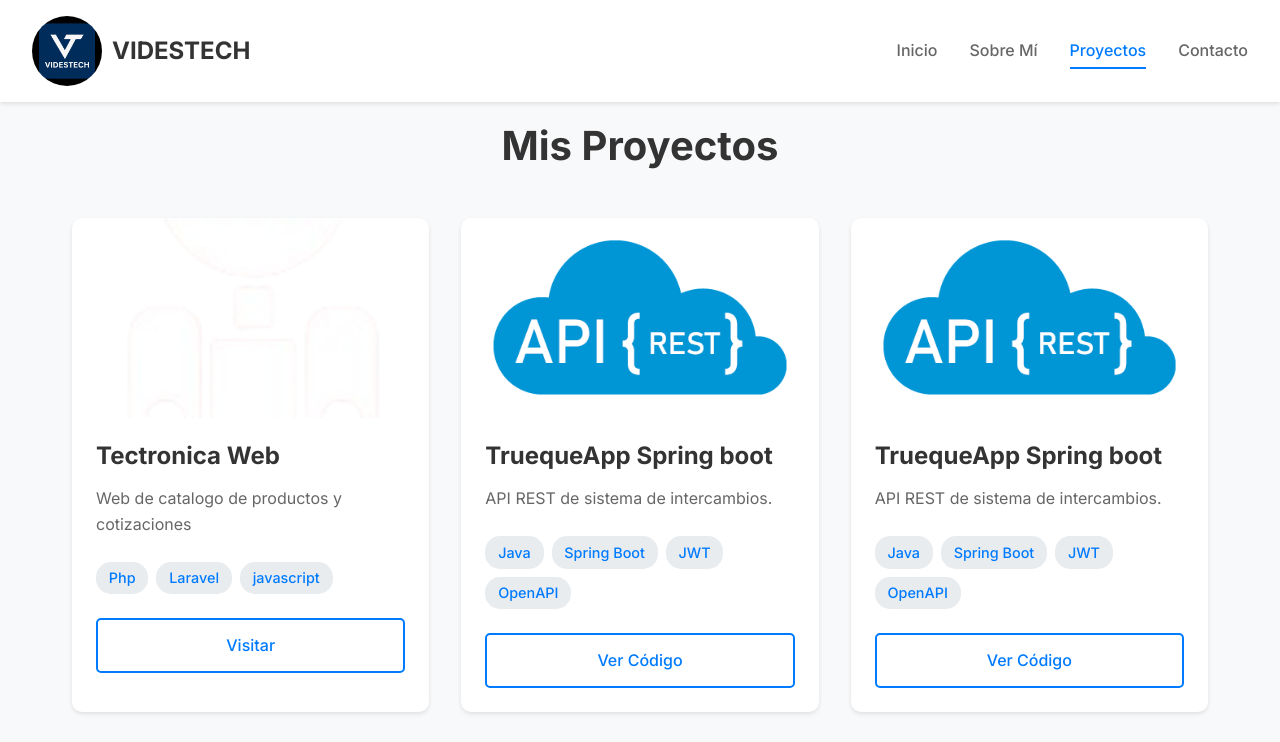
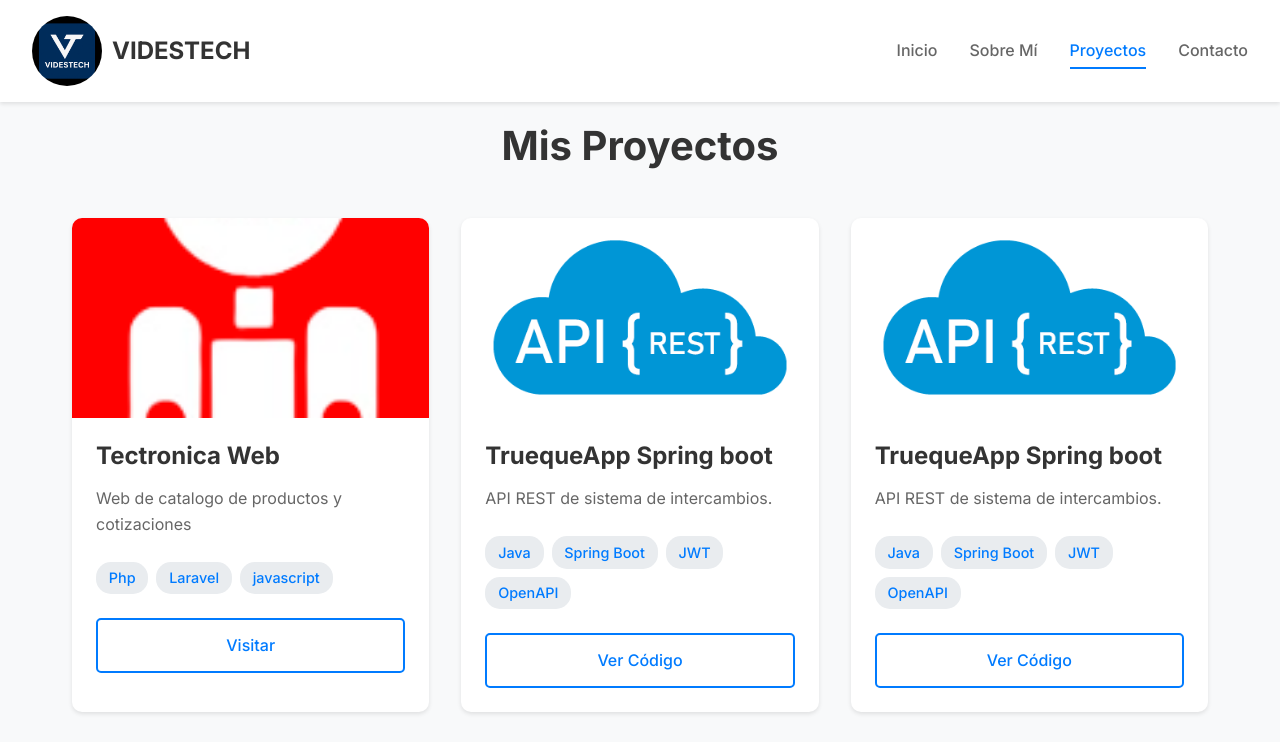
Before and after one commit to JoseVides17/portafolio-angular, an Angular app: page /projects in a window 1280 px wide. Shown: the top 742 px of the page. Built offline with nearby package versions, Linux system fonts and the light colour scheme.

Commit message:
proyecto tectronica imagen red

```diff
--- a/src/app/components/projects/projects.component.html
+++ b/src/app/components/projects/projects.component.html
@@ -7,7 +7,7 @@
       <!-- Proyecto 1 -->
 
       <div class="project-card">
-        <div class="project-image">
+        <div class="project-image" style="background-color: red;">
           <img src="assets/images/tectronica.png" alt="Proyecto 1">
         </div>
         <div class="project-content">
```
